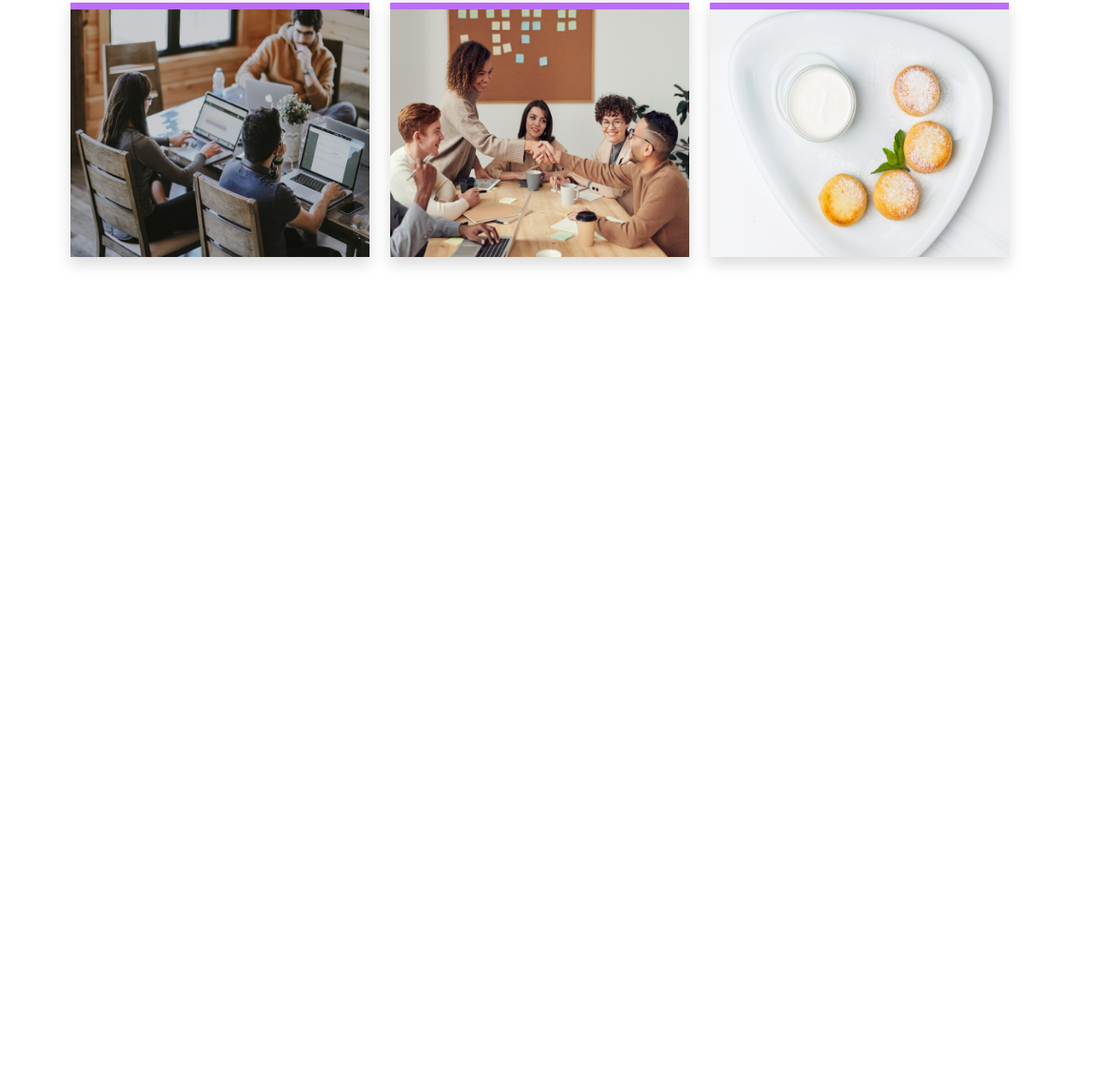
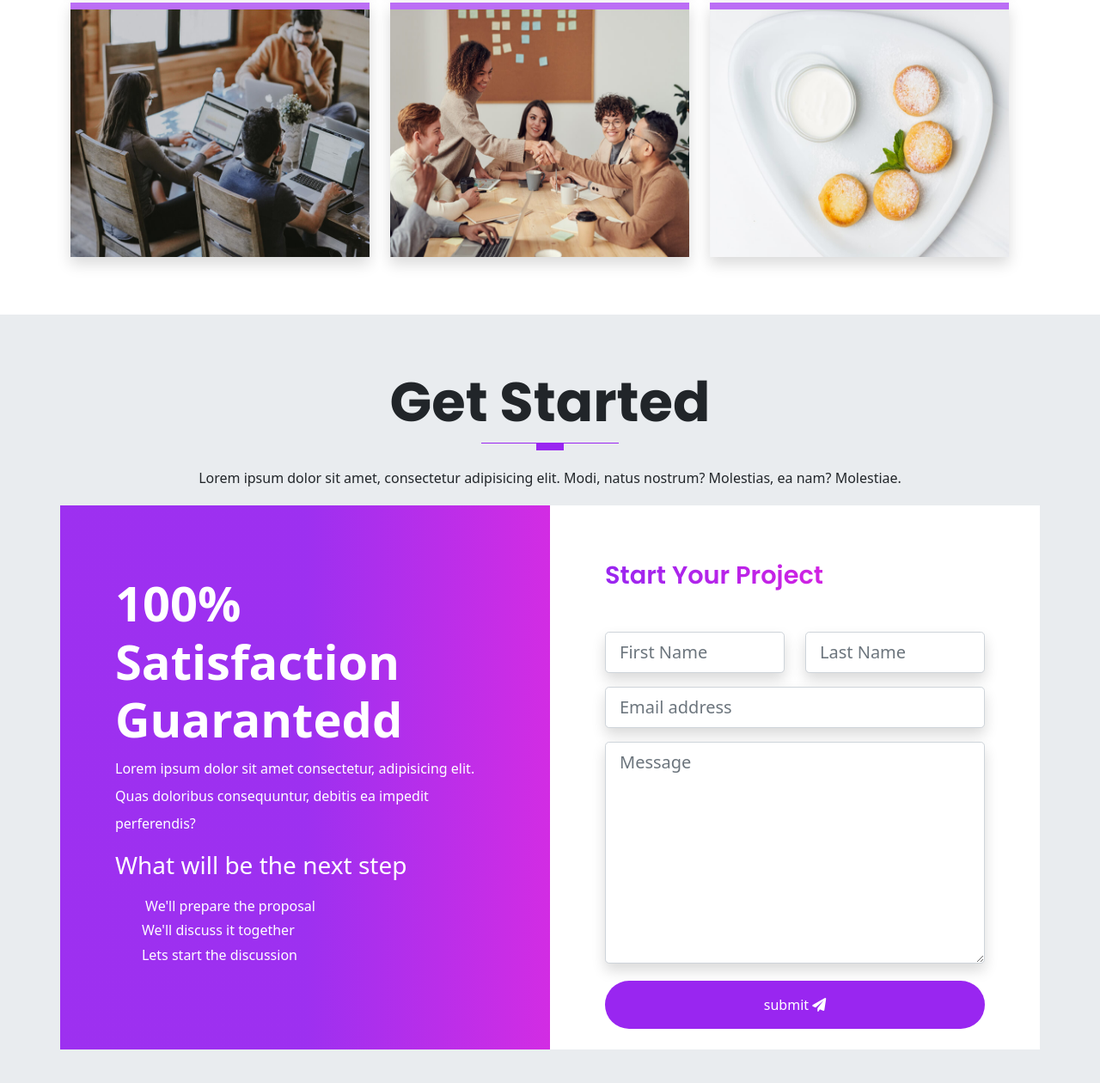
Before and after one commit to Shafayet-Shawal96/Bootstrap-SASS-Portfolio, a website: page index.html in a window 1280 px wide. Shown: the part 6002-7262 px from the top of the page at 86% size. Before the commit the page ends 6368 px from the top, so only its background shows below. Drawn offline with nearby package versions, Linux system fonts and the light colour scheme.

Commit message:
get started section complete

```diff
--- a/index.html
+++ b/index.html
@@ -574,6 +574,60 @@
         </div>
     </section>
 
+    <section id="contact" class="get-started">
+        <div class="container">
+            <div class="row text-center">
+                <h1 class="display-3 fw-bold text-capitalize">get started</h1>
+                <div class="heading-line"></div>
+                <p class="lh-lg">
+                    Lorem ipsum dolor sit amet, consectetur adipisicing elit. Modi, natus nostrum? Molestias, ea nam? Molestiae.
+                </p>
+            </div>
+
+            <div class="row text-white">
+                <div class="col-12 col-lg-6 gradient shawdow p-3">
+                    <div class="cta-info w-100">
+                        <h4 class="display-4 fw-bold">100% Satisfaction Guarantedd</h4>
+                        <p class="lh-lg">
+                            Lorem ipsum dolor sit amet consectetur, adipisicing elit. Quas doloribus consequuntur, debitis ea impedit perferendis?
+                        </p>
+                        <h3 class="display-4--brief">What will be the next step</h3>
+                        <ul class="cta-info__list">
+                            <li> We'll prepare the proposal</li>
+                            <li>We'll discuss it together</li>
+                            <li>Lets start the discussion</li>
+                        </ul>
+                    </div>
+                </div>
+                <div class="col-12 col-lg-6 bg-white shawdow p-3">
+                    <div class="form w-100 pb-2">
+                        <h4 class="display-3--title mb-5">start your project</h4>
+                        <form action="#" class="row">
+                            <div class="col-lg-6 col-md-6 mb-3">
+                                <input type="text" placeholder="First Name" id="inputFirstName" class="shadow form-control form-control-lg">
+                            </div>
+                            <div class="col-lg-6 col-md-6 mb-3">
+                                <input type="text" placeholder="Last Name" id="inputLastName" class="shadow form-control form-control-lg">
+                            </div>
+                            <div class="col-lg-12 mb-3">
+                                <input type="email" placeholder="Email address" id="inputEmail" class="shadow form-control form-control-lg">
+                            </div>
+                            <div class="col-lg-12 mb-3">
+                                <textarea name="message" placeholder="Message" id="message" rows="8" class="shadow form-control form-control-lg"></textarea>
+                            </div>
+                            <div class="text-center d-grid mt-1">
+                                <button type="button" class="btn btn-primary rounded-pill pt-3 pb-3">
+                                    submit
+                                    <i class="fas fa-paper-plane"></i>
+                                </button>
+                            </div>
+                        </form>
+                    </div>
+                </div>
+            </div>
+        </div>
+    </section>
+
 
     <script src="/node_modules/glightbox/dist/js/glightbox.min.js"></script>
     <script type="text/javascript">
--- a/scss/components/_typography.scss
+++ b/scss/components/_typography.scss
@@ -66,5 +66,13 @@
 
 .border-right {
   border-right: 0.1rem solid $gray-300;
-  height: 100%;
+
+  @include media-breakpoint-up(sm) {
+    border-right: 0.1rem solid $gray-300;
+    height: 100%;
+  }
 }
+
+.gradient {
+  background: linear-gradient(to right, rgba($primary, 0.95), rgba($primary, 0.95), rgba($secondary, 0.95));
+}
--- a/scss/sections/_get-started.scss
+++ b/scss/sections/_get-started.scss
@@ -0,0 +1,43 @@
+@use '../custom' as *;
+@use '../components/mixins' as *;
+
+.get-started {
+    padding: 4rem 0;
+    background-color: $gray-200;
+}
+
+.cta-info {
+    padding: 3rem;
+    margin: 1rem 0;
+
+    &__list {
+        position: relative;
+        list-style-type: none;
+        display: block;
+        padding-top: 0.5rem;
+        padding-left: 0.5rem;
+        margin-bottom: 0.7rem;
+
+        li::before {
+            font-family: "Font Awesome 5 Free";
+            content: "\f00c";
+            font-weight: 600;
+            margin-right: 0.5rem;
+            font-size: 1.2rem;
+        }
+    }
+}
+
+.form {
+    padding: 3rem;
+    button {
+        border: none;
+        color: $white;
+
+        a {
+            color: $white;
+            text-decoration: none;
+            text-transform: capitalize;
+        }
+    }
+}
```
Also changed, not shown: assets/css/style.css, 1 other file.
